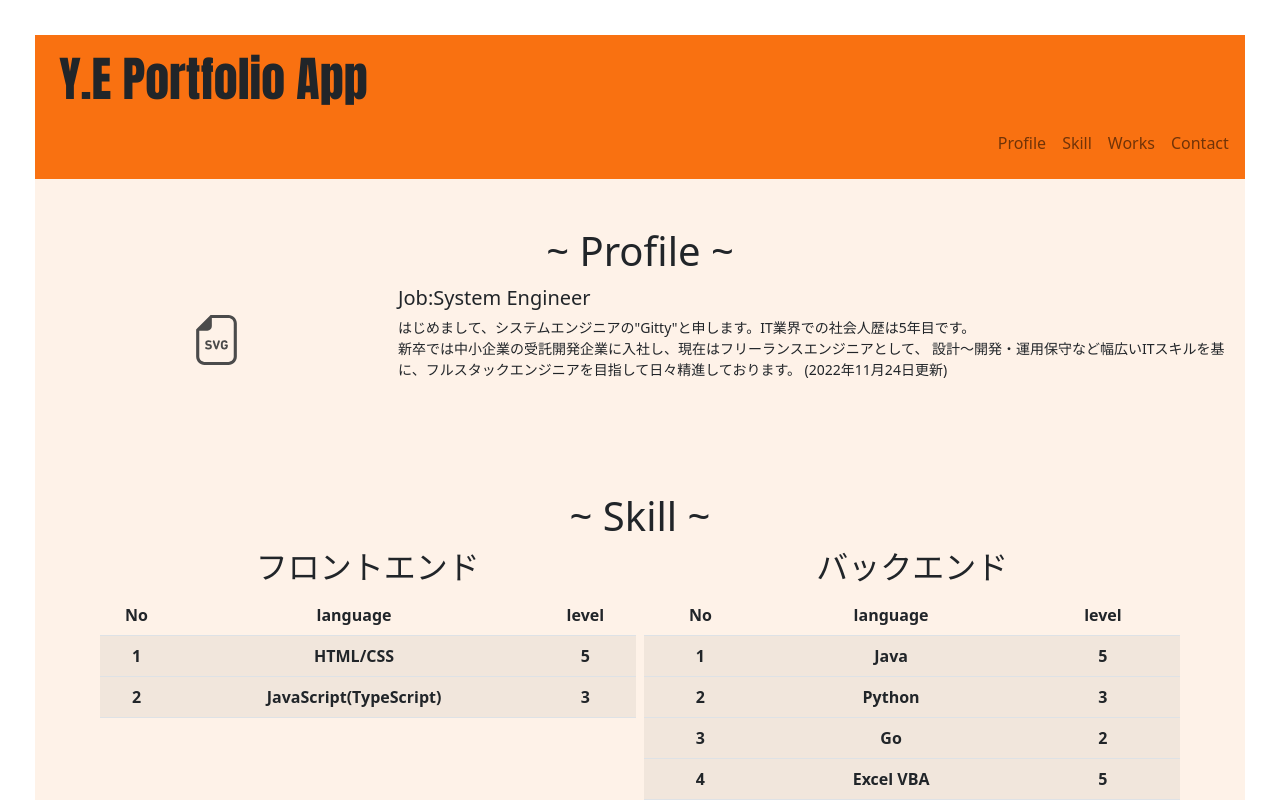
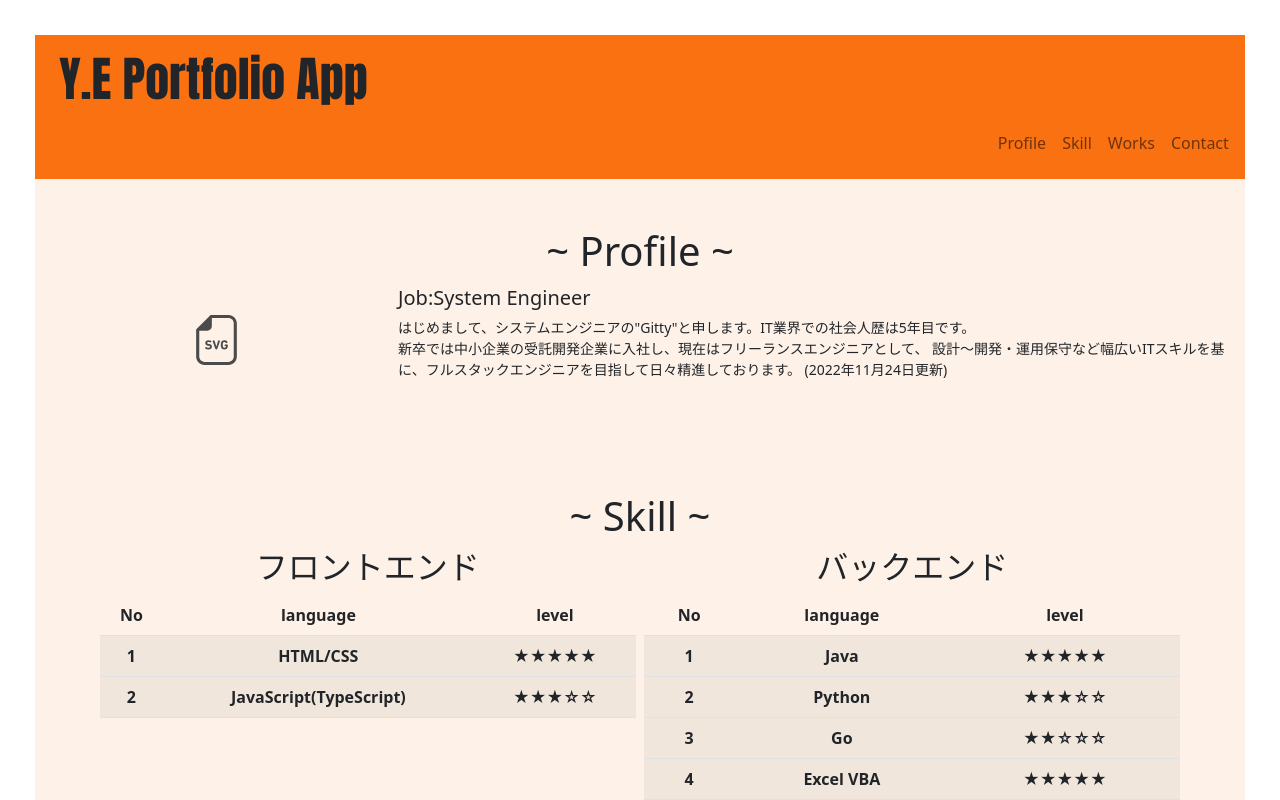
Before and after one commit to gitty12-dev/forio, a Vue app: page / in a window 1280 px wide. Shown: the top 800 px of the page. Built offline with nearby package versions, Linux system fonts and the light colour scheme.

Commit message:
#7 fixed

```diff
--- a/src/components/Skill.vue
+++ b/src/components/Skill.vue
@@ -1,6 +1,6 @@
 <script setup lang="ts">
 import json from '../assets/my_data.json'
-
+import Level from './parts/Level.vue'
 const skillss = json.skill;
 
 </script>
@@ -24,7 +24,7 @@ const skillss = json.skill;
 						<tr>
 							<th> {{ index + 1 }}</th>
 							<th> {{ skill.name }}</th>
-							<th> {{ skill.level }}</th>
+							<Level :level="skill.level" />
 						</tr>
 					</tbody>
 				</table>
--- /dev/null
+++ b/src/components/parts/Level.vue
@@ -0,0 +1,39 @@
+<script setup lang="ts">
+
+interface Props {
+  level: number
+}
+defineProps<Props>();
+
+function getLevelImage(level: number):string {
+  let strLevel:string = ""
+  switch (level) {
+    case 1:
+      strLevel = "★☆☆☆☆";
+      break;
+    case 2:
+      strLevel = "★★☆☆☆";
+      break;
+    case 3:
+      strLevel = "★★★☆☆";
+      break;
+    case 4:
+      strLevel = "★★★★☆";
+      break;
+    case 5:
+      strLevel = "★★★★★";
+      break;
+    default:
+      strLevel = "☆☆☆☆☆";
+  }
+  return strLevel;
+}
+
+</script>
+
+<template>
+	<th> {{ getLevelImage(level) }} </th>
+</template>
+
+<style scoped>
+</style>
```
